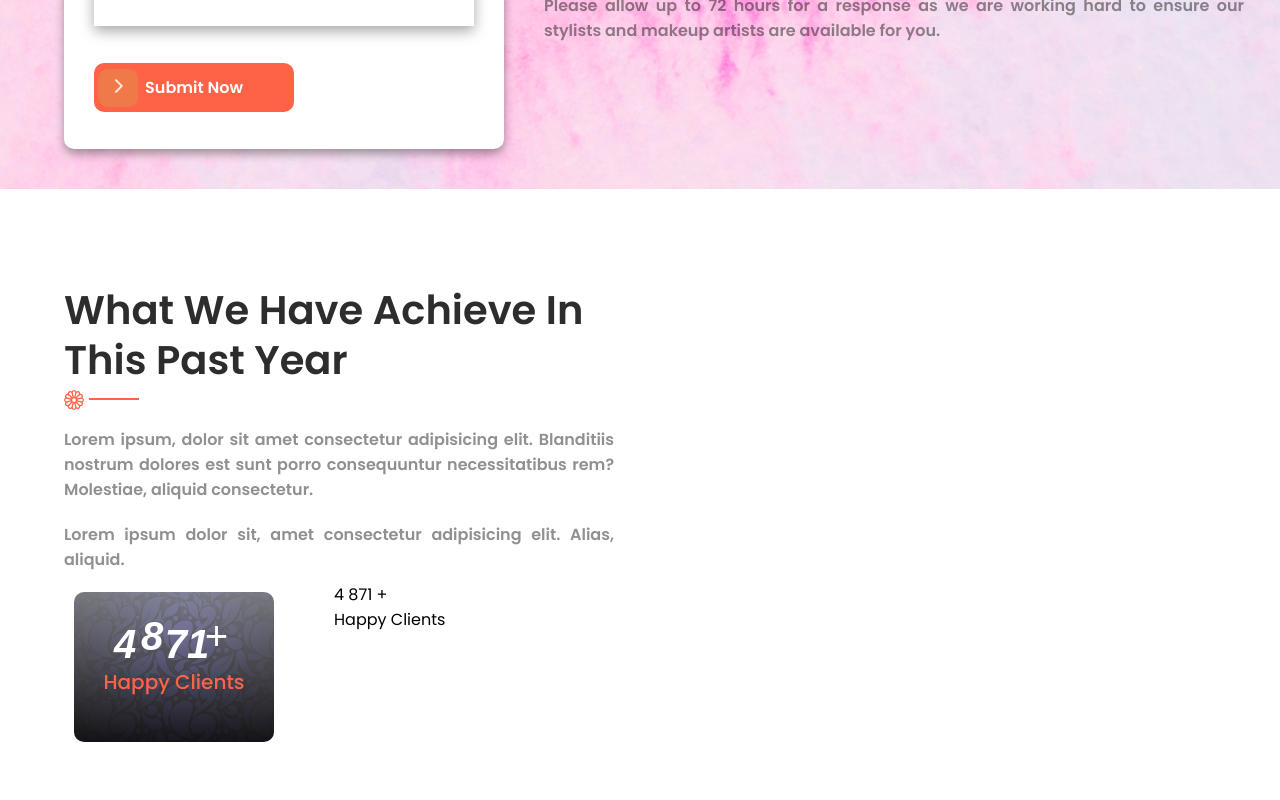
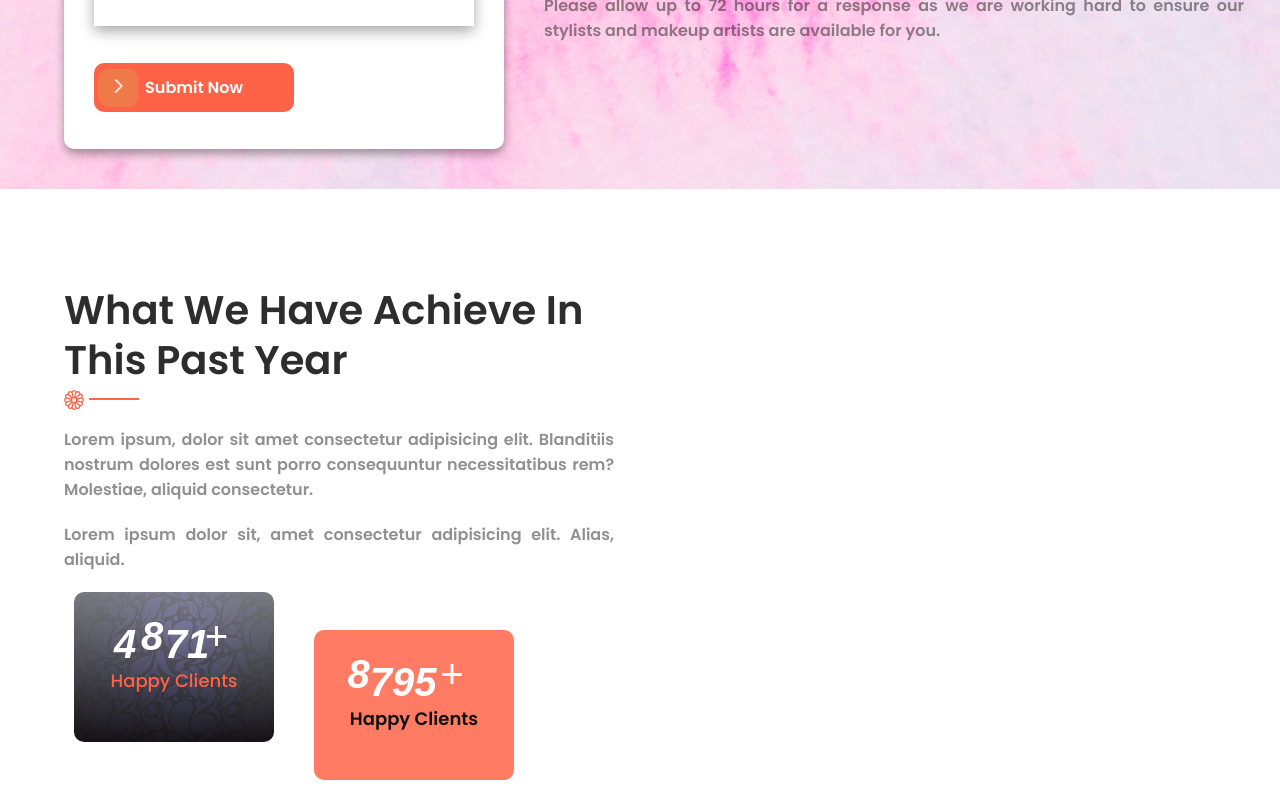
Before and after one commit to TamannaAfroz2666/Parlour-BD-Page, a React (Create React App) app: page / in a window 1280 px wide. Shown: the part 3634-4434 px from the top of the page. Before the commit the page ends 4396 px from the top, so only its background shows below. Built offline with nearby package versions, Linux system fonts and the light colour scheme; the HTML template or start-up script is replaced by a standard one.

Commit message:
review part done

```diff
--- a/src/components/AchiveList/AchiveList.css
+++ b/src/components/AchiveList/AchiveList.css
@@ -57,9 +57,9 @@
 /* clients part start */
 .reviewContent{
     display: flex;
-    gap: 60px;
+    gap: 30px;
 }
-/* clients  */
+/* clients style start  */
 .happyClients{
    background-color: aquamarine;
    width: 200px;
@@ -103,8 +103,59 @@
 
 }
 .clientsTitle{
-    font-size: 20px;
+    font-size: 18px;
     text-align: center;
     color: tomato;
     font-weight: 500;
 }
+/* clients style end  */
+
+
+
+/* reviewRelaxed field start  */
+
+.relaxedClients{
+    background-color:  rgba(255, 99, 71, 0.842);
+    width: 200px;
+    height: 150px;
+    margin: 3rem 0 20px 10px;
+    border-radius: 10px;
+
+ }
+ .clientRexNum{
+     /* padding: 40px 60px; */
+     color: #ffffff;
+     /* text-align: center; */
+     padding-left: 2.5rem;
+     padding-top: 30px;
+     font-weight: 700;
+     font-size: 40px;
+     font-family: sans-serif;
+     font-style: italic;
+
+ }
+ .upperRexNum{
+     /* padding: 0 0 10rem 0; */
+     bottom: .5rem;
+     right: .4rem;
+     position: relative;
+ }
+
+ .upperRexPlus{
+     bottom: .5rem;
+     position: relative;
+     font-weight: 200;
+     right: .2rem;
+
+ }
+ .threeNum{
+    right: .4rem;
+    position: relative;
+
+ }
+ .relaxedTitle{
+     font-size: 18px;
+     text-align: center;
+     color: #111;
+     font-weight: 600;
+ }
--- a/src/components/AchiveList/AchiveList.js
+++ b/src/components/AchiveList/AchiveList.js
@@ -35,7 +35,13 @@ const AchiveList = () => {
                                     <p className='clientsTitle'>Happy Clients</p>
                                 </div>
                                 <div className="relaxedClients">
-                                <p className='clientRexNum' >4 <span className='upperRexNum'>8</span>71 <span className='upperRexPlus'>+</span></p>
+                                    <p className='clientRexNum' >
+                                        <span className='upperRexNum'>8</span>
+                                      <span className='threeNum'>
+                                        795
+                                        </span>
+                                        <span className='upperRexPlus'>+</span>
+                                    </p>
                                     <p className='relaxedTitle'>Happy Clients</p>
                                 </div>
                             </div>
```
